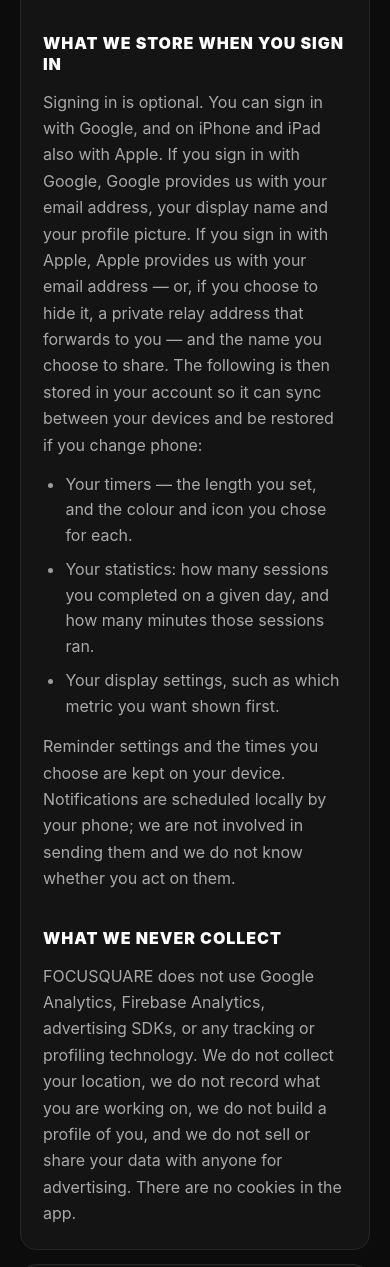
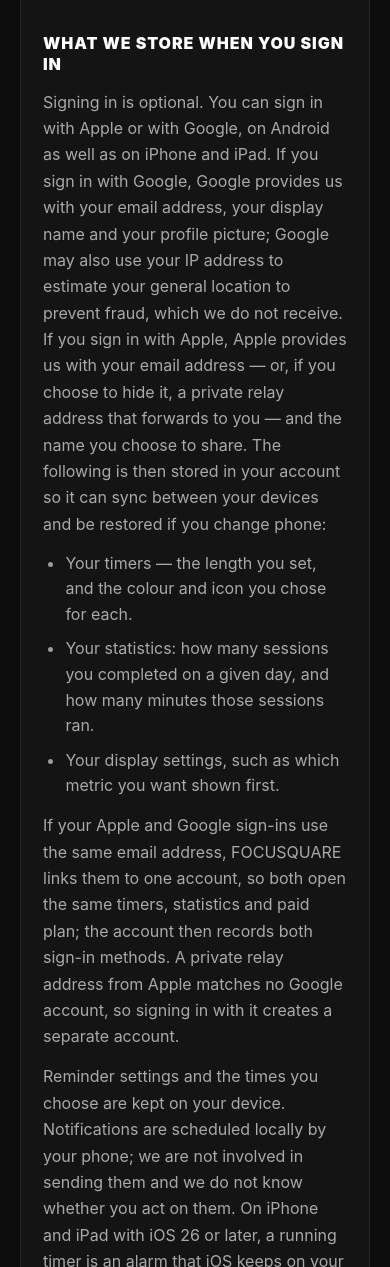
Before and after one commit to ayx-a51/www, a plain HTML site: page FOCUSQUARE/privacy.html in a window 390 px wide. Shown: the part 733-2000 px from the top of the page. Drawn offline with Linux system fonts and the light colour scheme.

Commit message:
FOCUSQUARE: privacy policy for Apple sign-in on Android, linked accounts, iOS alarms
Sign in with Apple or Google on Android as well as on iPhone and iPad;
Google may estimate the general location from the IP address to prevent
fraud (as Google's disclosure for its sign-in SDK says), which FOCUSQUARE
doesn't receive; Apple and Google sign-ins with the same email address are
linked to one account, a private relay address stays a separate one; on
iOS 26 a running timer is an alarm iOS keeps on the device. Matches the
App Privacy answers in FOCUSQUARE's docs/app-store-listing.md.

Co-Authored-By: Claude Opus 5.5 <noreply@anthropic.com>

```diff
--- a/FOCUSQUARE/privacy.html
+++ b/FOCUSQUARE/privacy.html
@@ -23,7 +23,7 @@
   <div class="pagehead">
     <p class="kicker">Legal</p>
     <h1>Privacy Policy</h1>
-    <p class="updated">Last updated: 6 November 2026</p>
+    <p class="updated">Last updated: 16 November 2026</p>
     <p class="intro">FOCUSQUARE is a focus timer. It records how long you
     focused — not what you were working on. This page describes exactly what
     leaves your device and what does not.</p>
@@ -39,13 +39,15 @@
     your device too, and moves to your account if you sign in later.</p>
 
     <h2>What we store when you sign in</h2>
-    <p>Signing in is optional. You can sign in with Google, and on iPhone and
-    iPad also with Apple. If you sign in with Google, Google provides us with
-    your email address, your display name and your profile picture. If you sign
-    in with Apple, Apple provides us with your email address — or, if you
-    choose to hide it, a private relay address that forwards to you — and the
-    name you choose to share. The following is then stored in your account so it
-    can sync between your devices and be restored if you change phone:</p>
+    <p>Signing in is optional. You can sign in with Apple or with Google, on
+    Android as well as on iPhone and iPad. If you sign in with Google, Google
+    provides us with your email address, your display name and your profile
+    picture; Google may also use your IP address to estimate your general
+    location to prevent fraud, which we do not receive. If you sign in with
+    Apple, Apple provides us with your email address — or, if you choose to
+    hide it, a private relay address that forwards to you — and the name you
+    choose to share. The following is then stored in your account so it can
+    sync between your devices and be restored if you change phone:</p>
     <ul>
       <li>Your timers — the length you set, and the colour and icon you chose
       for each.</li>
@@ -53,9 +55,17 @@
       how many minutes those sessions ran.</li>
       <li>Your display settings, such as which metric you want shown first.</li>
     </ul>
+    <p>If your Apple and Google sign-ins use the same email address, FOCUSQUARE
+    links them to one account, so both open the same timers, statistics and
+    paid plan; the account then records both sign-in methods. A private relay
+    address from Apple matches no Google account, so signing in with it creates
+    a separate account.</p>
     <p>Reminder settings and the times you choose are kept on your device.
     Notifications are scheduled locally by your phone; we are not involved in
-    sending them and we do not know whether you act on them.</p>
+    sending them and we do not know whether you act on them. On iPhone and iPad
+    with iOS 26 or later, a running timer is an alarm that iOS keeps on your
+    device, with its countdown on the Lock Screen; that stays on your device
+    too.</p>
 
     <h2>What we never collect</h2>
     <p>FOCUSQUARE does not use Google Analytics, Firebase Analytics, advertising
```
